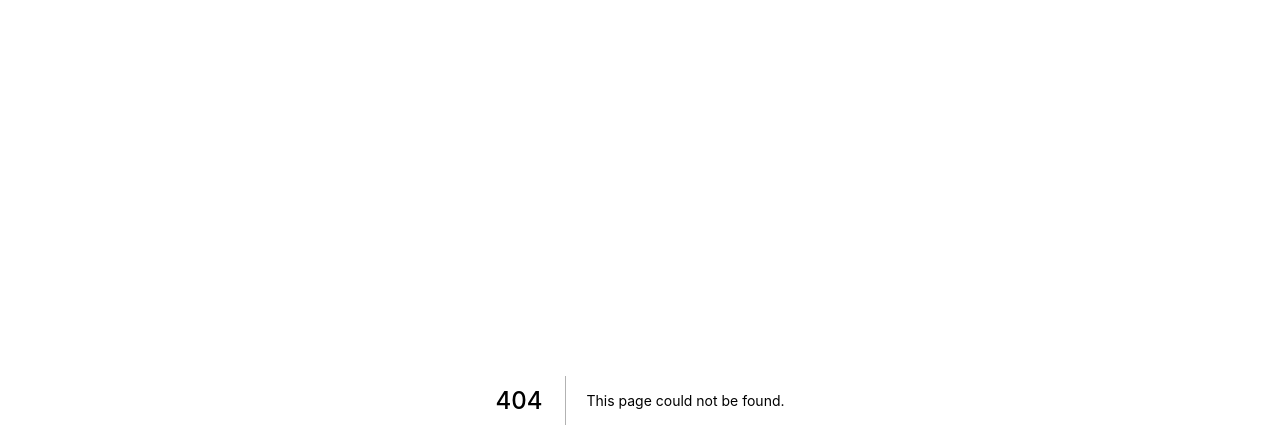
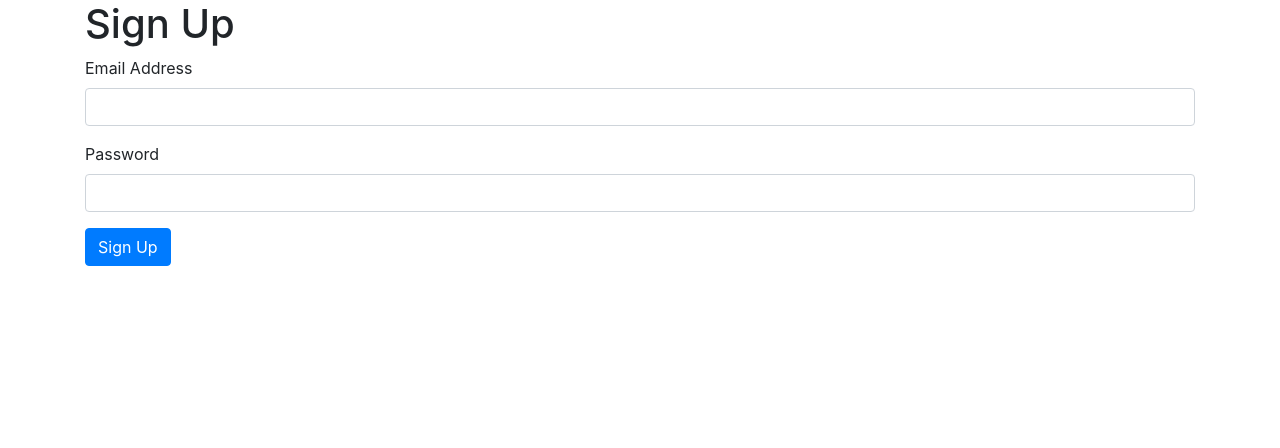
Before and after one commit to ertprs/fullstack-microservices, a Next.js app in the folder client/: page /auth/signup in a window 1280 px wide. Before the commit this address had no page. Shown: the top 448 px of the page. Built offline with nearby package versions, Linux system fonts and the light colour scheme.

Commit message:
added signup page

```diff
--- a/client/pages/_app.js
+++ b/client/pages/_app.js
@@ -1,5 +1,6 @@
 import "bootstrap/dist/css/bootstrap.css";
 
-export default ({ Component, pageProps }) => {
+const app = ({ Component, pageProps }) => {
   return <Component {...pageProps} />;
 };
+export default app;
--- /dev/null
+++ b/client/pages/auth/signup.js
@@ -0,0 +1,20 @@
+import React from "react";
+
+const signup = () => {
+  return (
+    <div className="container">
+      <h1>Sign Up</h1>
+      <div className="form-group">
+        <label>Email Address</label>
+        <input type="text" className="form-control" />
+      </div>
+      <div className="form-group">
+        <label>Password</label>
+        <input type="password" className="form-control" />
+      </div>
+      <button className="btn btn-primary">Sign Up</button>
+    </div>
+  );
+};
+
+export default signup;
```
